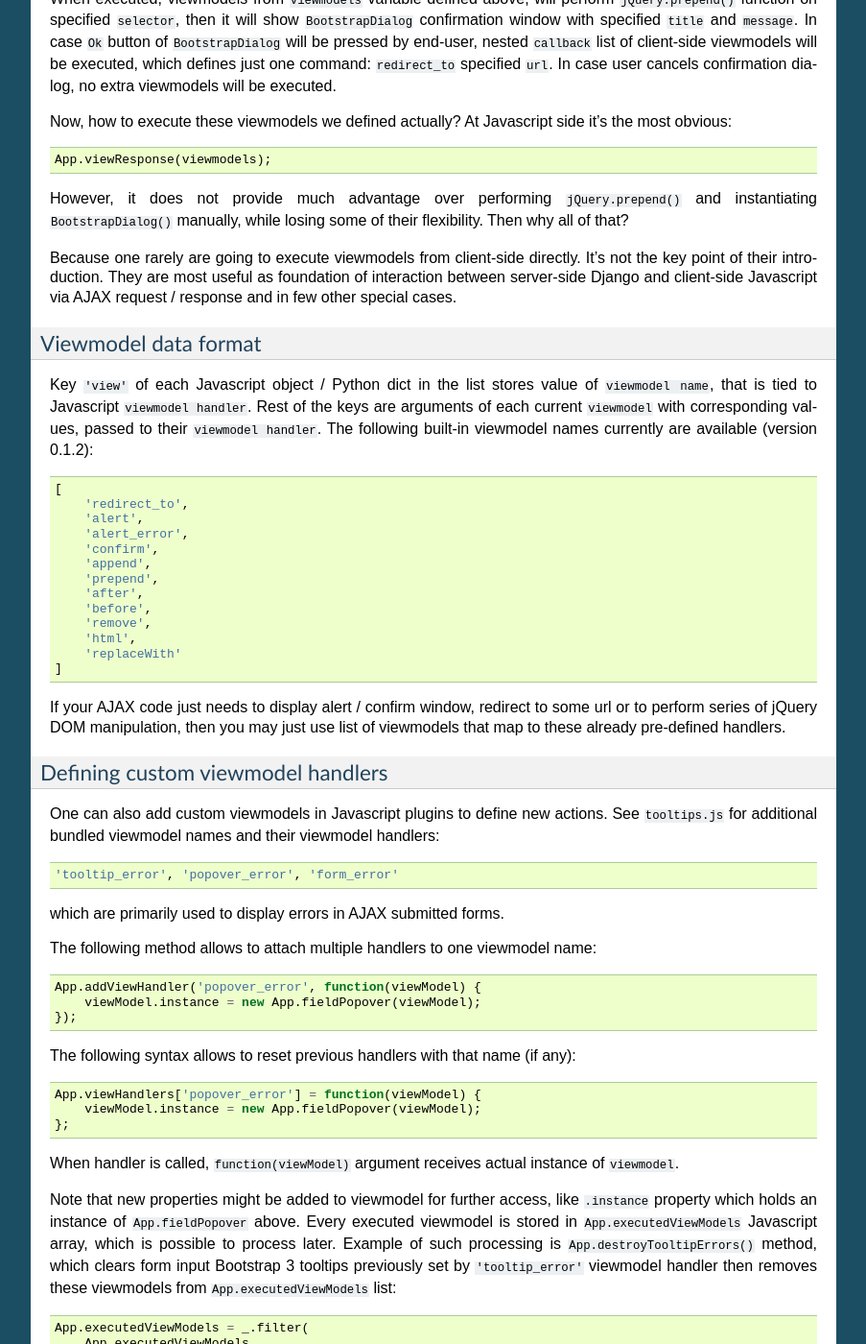
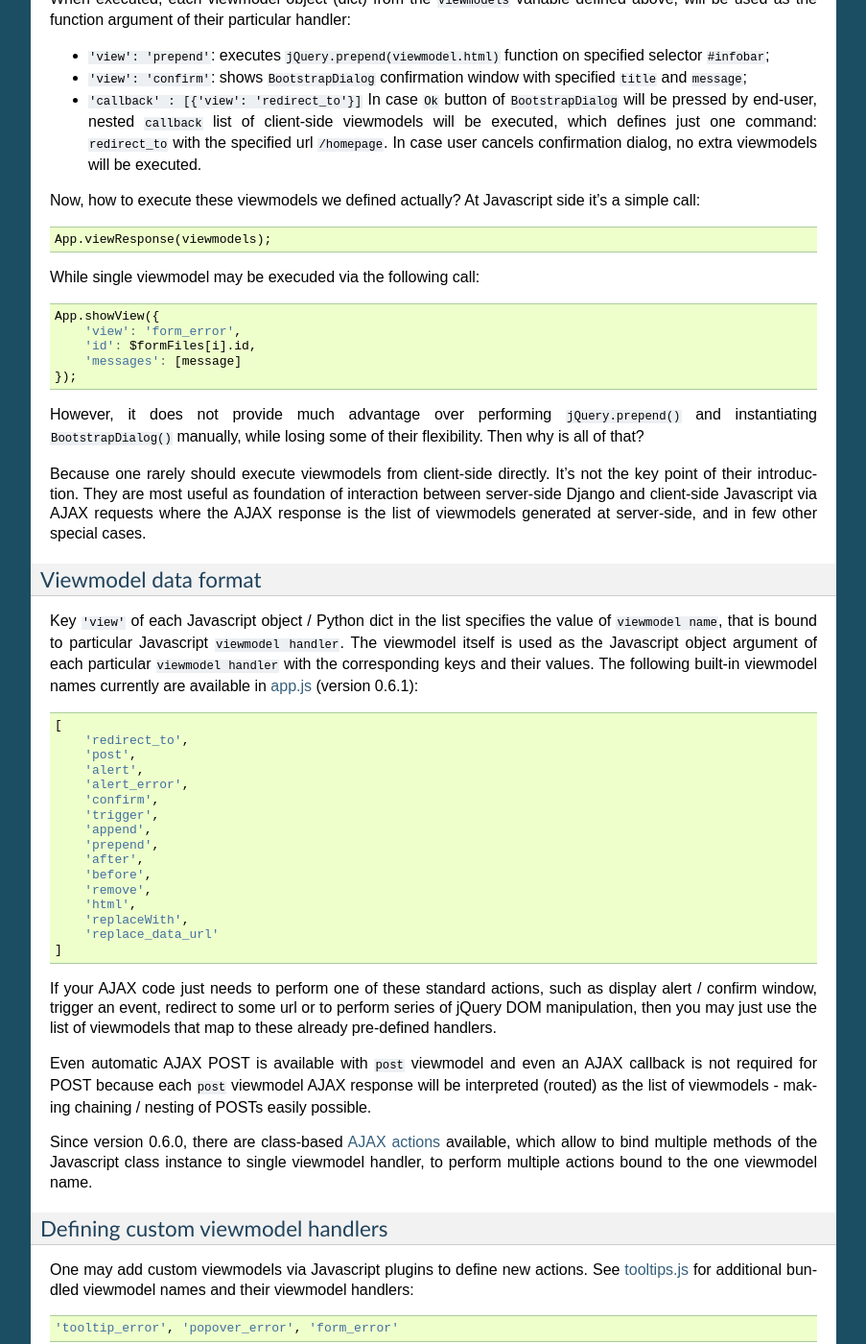
Before and after one commit to Dmitri-Sintsov/django-jinja-knockout, a Sphinx documentation site: the page built from docs/viewmodels.rst, in a window 1280 px wide and 1400 px high, scrolled down 859 px. Shown: the whole window at 96% size, without its empty margins (198-1101 px from the left). Built offline with Sphinx 7.4.7, drawn with Linux system fonts in a browser that asks for light colours; some of the changed text lies outside the part shown.

Commit message:
Viewmodels documentation improvements in progress. Added App.AjaxForm.prototype.beforeSubmit() method. Added viewName override to App.execViewHandler.

```diff
--- a/docs/viewmodels.rst
+++ b/docs/viewmodels.rst
@@ -12,6 +12,8 @@
 .. _App.GridActions: https://github.com/Dmitri-Sintsov/django-jinja-knockout/search?l=JavaScript&q=App.GridActions&type=&utf8=%E2%9C%93
 .. _ModelFormActionsView: https://github.com/Dmitri-Sintsov/django-jinja-knockout/search?l=Python&q=ModelFormActionsView&type=&utf8=%E2%9C%93
 .. _tooltips.js: https://github.com/Dmitri-Sintsov/django-jinja-knockout/blob/master/django_jinja_knockout/static/js/front/tooltips.js
+.. _vm_list: https://github.com/Dmitri-Sintsov/djk-sample/search?l=Python&q=vm_list&type=&utf8=%E2%9C%93
+
 
 =================================================
 Client-side viewmodels and AJAX response routing
@@ -24,7 +26,7 @@ Client-side viewmodels
 
 ``django_jinja_knockout`` implements AJAX response routing with client-side viewmodels.
 
-Viewmodels are defined as array of simple objects in Javascript::
+Viewmodels are defined as an array of simple objects in Javascript::
 
     viewmodels = [
         {
@@ -45,7 +47,7 @@ Viewmodels are defined as array of simple objects in Javascript::
 
 .. highlight:: python
 
-and as the special list (vm_list) of ordinary dicts in Python::
+and as the special list (`vm_list`_) of ordinary dicts in Python::
 
 
     from django_jinja_knockout.viewmodels import vm_list
@@ -67,101 +69,133 @@ and as the special list (vm_list) of ordinary dicts in Python::
         }
     )
 
+When executed, each viewmodel object (dict) from the ``viewmodels`` variable defined above, will be used as the function
+argument of their particular handler:
 
-When executed, viewmodels from ``viewmodels`` variable defined above, will perform ``jQuery.prepend()`` function on
-specified ``selector``, then it will show ``BootstrapDialog`` confirmation window with specified ``title`` and
-``message``. In case ``Ok`` button of ``BootstrapDialog`` will be pressed by end-user, nested ``callback`` list of
-client-side viewmodels will be executed, which defines just one command: ``redirect_to`` specified ``url``. In case user
-cancels confirmation dialog, no extra viewmodels will be executed.
+* ``'view': 'prepend'``: executes ``jQuery.prepend(viewmodel.html)`` function on specified selector ``#infobar``;
+* ``'view': 'confirm'``: shows ``BootstrapDialog`` confirmation window with specified ``title`` and ``message``;
+* ``'callback' : [{'view': 'redirect_to'}]`` In case ``Ok`` button of ``BootstrapDialog`` will be pressed by end-user,
+  nested ``callback`` list of client-side viewmodels will be executed, which defines just one command: ``redirect_to``
+  with the specified url ``/homepage``. In case user cancels confirmation dialog, no extra viewmodels will be executed.
 
 .. highlight:: javascript
 
-Now, how to execute these viewmodels we defined actually? At Javascript side it's the most obvious::
+Now, how to execute these viewmodels we defined actually? At Javascript side it's a simple call::
 
     App.viewResponse(viewmodels);
 
+While single viewmodel may be execuded via the following call::
+
+    App.showView({
+        'view': 'form_error',
+        'id': $formFiles[i].id,
+        'messages': [message]
+    });
+
 However, it does not provide much advantage over performing ``jQuery.prepend()`` and instantiating ``BootstrapDialog()``
-manually, while losing some of their flexibility. Then why all of that?
+manually, while losing some of their flexibility. Then why is all of that?
 
-Because one rarely are going to execute viewmodels from client-side directly. It's not the key point of their
-introduction. They are most useful as foundation of interaction between server-side Django and client-side Javascript
-via AJAX request / response and in few other special cases.
+Because one rarely should execute viewmodels from client-side directly. It's not the key point of their introduction.
+They are most useful as foundation of interaction between server-side Django and client-side Javascript via AJAX
+requests where the AJAX response is the list of viewmodels generated at server-side, and in few other special cases.
 
 Viewmodel data format
 ~~~~~~~~~~~~~~~~~~~~~
 
-Key ``'view'`` of each Javascript object / Python dict in the list stores value of ``viewmodel name``, that is tied to
-Javascript ``viewmodel handler``. Rest of the keys are arguments of each current ``viewmodel`` with corresponding values,
-passed to their ``viewmodel handler``. The following built-in viewmodel names currently are available (version 0.1.2)::
+Key ``'view'`` of each Javascript object / Python dict in the list specifies the value of ``viewmodel name``, that is
+bound to particular Javascript ``viewmodel handler``. The viewmodel itself is used as the Javascript object argument of
+each particular ``viewmodel handler`` with the corresponding keys and their values. The following built-in viewmodel
+names currently are available in `app.js`_ (version 0.6.1)::
 
     [
         'redirect_to',
+        'post',
         'alert',
         'alert_error',
         'confirm',
+        'trigger',
         'append',
         'prepend',
         'after',
         'before',
         'remove',
         'html',
-        'replaceWith'
+        'replaceWith',
+        'replace_data_url'
     ]
 
-If your AJAX code just needs to display alert / confirm window, redirect to some url or to perform series of jQuery DOM
-manipulation, then you may just use list of viewmodels that map to these already pre-defined handlers.
+If your AJAX code just needs to perform one of these standard actions, such as display alert / confirm window,
+trigger an event, redirect to some url or to perform series of jQuery DOM manipulation, then you may just use the list
+of viewmodels that map to these already pre-defined handlers.
+
+Even automatic AJAX POST is available with ``post`` viewmodel and even an AJAX callback is not required for POST because
+each ``post`` viewmodel AJAX response will be interpreted (routed) as the list of viewmodels - making chaining / nesting
+of POSTs easily possible.
+
+Since version 0.6.0, there are class-based `AJAX actions`_ available, which allow to bind multiple methods of the
+Javascript class instance to single viewmodel handler, to perform multiple actions bound to the one viewmodel name.
 
 Defining custom viewmodel handlers
 ~~~~~~~~~~~~~~~~~~~~~~~~~~~~~~~~~~
 
-One can also add custom viewmodels in Javascript plugins to define new actions. See ``tooltips.js`` for additional
+One may add custom viewmodels via Javascript plugins to define new actions. See `tooltips.js`_ for additional
 bundled viewmodel names and their viewmodel handlers::
 
     'tooltip_error', 'popover_error', 'form_error'
 
-which are primarily used to display errors in AJAX submitted forms.
+which are primarily used to display errors for AJAX submitted forms via viewmodels AJAX response.
 
 The following method allows to attach multiple handlers to one viewmodel name::
 
-    App.addViewHandler('popover_error', function(viewModel) {
-        viewModel.instance = new App.fieldPopover(viewModel);
+    App.addViewHandler('my_view', function(viewModel) {
+        // execute viewmodel here...
     });
 
 The following syntax allows to reset previous handlers with that name (if any)::
 
-    App.viewHandlers['popover_error'] = function(viewModel) {
-        viewModel.instance = new App.fieldPopover(viewModel);
+    App.viewHandlers['my_view'] = function(viewModel) {
+        // execute viewmodel here...
     };
 
-When handler is called, ``function(viewModel)`` argument receives actual instance of ``viewmodel``.
+When ``function`` handler is called, it's ``viewModel`` argument receives the actual instance of ``viewmodel``.
 
 Note that new properties might be added to viewmodel for further access, like ``.instance`` property which holds an
-instance of ``App.fieldPopover`` above. Every executed viewmodel is stored in ``App.executedViewModels`` Javascript
-array, which is possible to process later. Example of such processing is ``App.destroyTooltipErrors()`` method, which
-clears form input Bootstrap 3 tooltips previously set by ``'tooltip_error'`` viewmodel handler then removes these
-viewmodels from ``App.executedViewModels`` list::
+instance of ``App.FieldPopover`` in the following code::
 
-    App.executedViewModels = _.filter(
-        App.executedViewModels,
-        function(viewModel) {
-            if (viewModel.view === 'tooltip_error' &&
-                    typeof viewModel.instance !== 'undefined') {
-                viewModel.instance.destroy();
-                return false;
+    App.viewHandlers['tooltip_error'] = function(viewModel) {
+        // Adding .instance property at the client-side to server-side generated viewModel:
+        viewModel.instance = new App.FieldPopover(viewModel);
+    };
+
+Every already executed viewmodel is stored in ``App.executedViewModels`` Javascript array, which may be processed later.
+An example of such processing is `App.destroyTooltipErrors`_ static method, which clears form input Bootstrap tooltips
+previously set by ``'tooltip_error'`` viewmodel handler then removes these viewmodels from ``App.executedViewModels``
+list::
+
+    App.destroyTooltipErrors = function(form) {
+        App.executedViewModels = _.filter(
+            App.executedViewModels,
+            function(viewModel) {
+                if (viewModel.view === 'tooltip_error' &&
+                        typeof viewModel.instance !== 'undefined') {
+                    viewModel.instance.destroy();
+                    return false;
+                }
+                return true;
             }
-            return true;
-        }
-    );
+        );
+    };
 
-It is possible to chain viewmodel handlers, creating a code-reuse and a pseudo-inheritance of viewmodels::
+It is possible to chain viewmodel handlers, implementing a code-reuse and a pseudo-inheritance of viewmodels::
 
-    App.addViewHandler('popover_error', function(viewModel) {
-        viewModel.instance = new App.fieldPopover(viewModel);
-        App.viewHandlers['tooltip_error'](viewModel);
+    App.addViewHandler('popover_error', function(viewModel, bindContext) {
+        viewModel.instance = new App.FieldPopover(viewModel);
+        // Override viewModel.name without altering it:
+        App.execViewHandler(viewModel, 'tooltip_error', bindContext);
     });
 
-where newly defined handler ``popover_error`` executes already existing one ``tooltip_error``.
-
+where newly defined handler ``popover_error`` executes already existing one ``tooltip_error``. ``bindContext`` argument
+is optional one and it's purpose is explained below in `AJAX response routing`_ section.
 
 AJAX response routing
 ---------------------
@@ -280,12 +314,12 @@ Also it is possible to change view handler Javascript bind context with the seco
         bindContext.setTitle(viewModel.title);
     });
 
-but in last case to have instance of bind_context to be passed to viewmodel handler, one has to perform AJAX GET / POST
-manually via::
+but in the last case to have instance of bind_context to be passed to viewmodel handler, one has to perform AJAX GET /
+POST request manually via::
 
     App.post('my_url_name', post_data, bind_context);
 
-and of course Django view mapped to ``'my_url_name'`` (see :doc:`installation`) should return ``vm_list()`` instance
+and of course Django view mapped to ``'my_url_name'`` (see :doc:`installation`) should return `vm_list`_ () instance
 with one of it's elements having the key ``{'view': 'set_context_title'}`` to have the viewmodel handler above to be
 actually called.
 
@@ -309,8 +343,8 @@ server-side invocation.
 
 Client-side viewmodels can be injected into generated HTML page and then executed when page DOM is loaded. It's
 useful to prepare page / form templates which may require automated Javascript code applying, or to display
-BootstrapDialog alerts / confirmations when page is just loaded. For example you can override class-based view ``get()``
-method like this::
+BootstrapDialog alerts / confirmations when the page is just loaded. For example you can override class-based view
+``get()`` method like this::
 
     def get(self, request, *args, **kwargs):
         load_vm_list = onload_vm_list(request.client_data)
```
Also changed, not shown: other parts of docs/viewmodels.rst (+2 -2 lines), django_jinja_knockout/static/js/front/app.js (+10 -25 lines), django_jinja_knockout/static/js/front/tooltips.js (+31 -0 lines).
